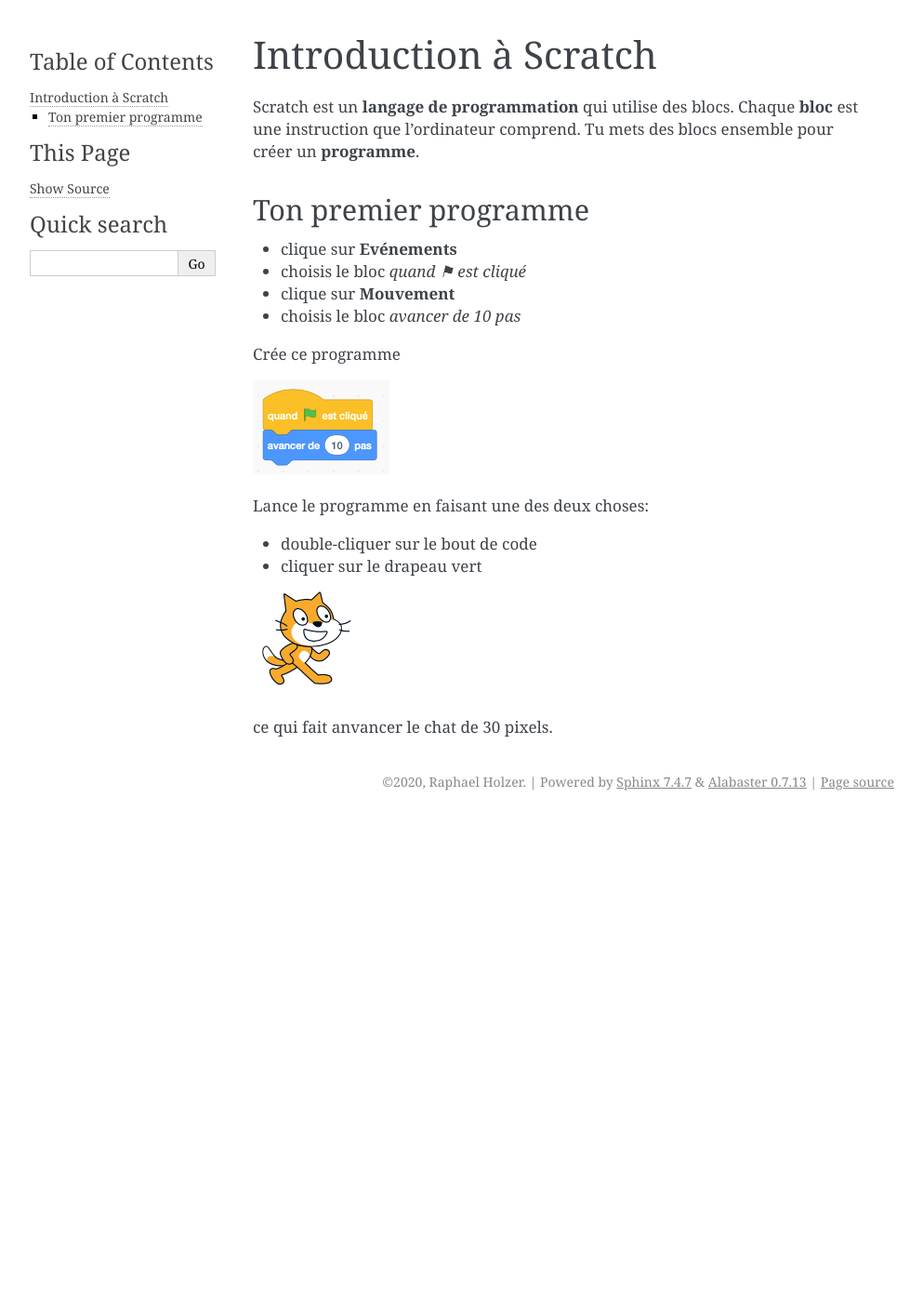
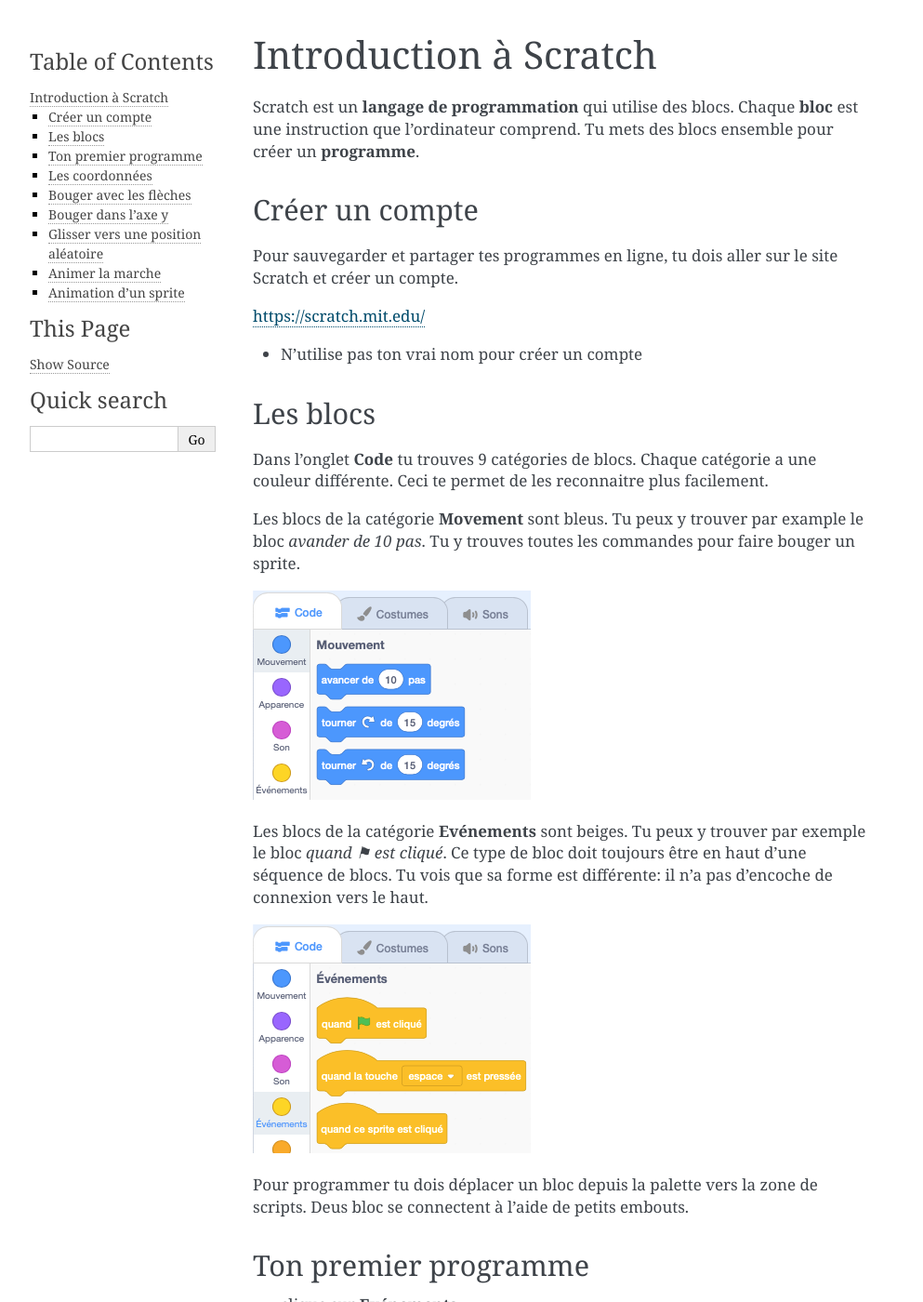
Before and after one commit to rasql/scratch-tutorial, a Sphinx documentation site: the page built from docs/1_intro/intro.rst, in a window 1280 px wide and 1400 px high. Shown: the whole window at 93% size, without its empty margins (148-1141 px from the left). Built offline with Sphinx 7.4.7, drawn with Linux system fonts in a browser that asks for light colours; some of the changed text lies outside the part shown.

Commit message:
finish intro

```diff
--- a/docs/1_intro/intro.rst
+++ b/docs/1_intro/intro.rst
@@ -5,6 +5,39 @@
 Chaque **bloc** est une instruction que l'ordinateur comprend.
 Tu mets des blocs ensemble pour créer un **programme**.
 
+Créer un compte
+---------------
+
+Pour sauvegarder et partager tes programmes en ligne,
+tu dois aller sur le site Scratch et créer un compte.
+
+https://scratch.mit.edu/
+
+* N'utilise pas ton vrai nom pour créer un compte
+
+
+Les blocs
+---------
+
+Dans l'onglet **Code** tu trouves 9 catégories de blocs.
+Chaque catégorie a une couleur différente.
+Ceci te permet de les reconnaitre plus facilement.
+
+Les blocs de la catégorie **Movement** sont bleus.
+Tu peux y trouver par example le bloc *avander de 10 pas*.
+Tu y trouves toutes les commandes pour faire bouger un sprite.
+
+.. image:: menu_move.png
+
+Les blocs de la catégorie **Evénements** sont beiges.
+Tu peux y trouver par exemple le bloc *quand ⚑ est cliqué*.
+Ce type de bloc doit toujours être en haut d'une séquence de blocs.
+Tu vois que sa forme est différente: il n'a pas d'encoche de connexion vers le haut.
+
+.. image:: menu_event.png
+
+Pour programmer tu dois déplacer un bloc depuis la palette vers la zone de scripts.
+Deus bloc se connectent à l'aide de petits embouts.
 
 Ton premier programme
 ---------------------
@@ -20,10 +53,102 @@
 
 Lance le programme en faisant une des deux choses:
 
-- double-cliquer sur le bout de code
+- cliquer sur le bout de code
 - cliquer sur le drapeau vert
 
 .. image:: cat.png
 
 
-ce qui fait anvancer le chat de 30 pixels.
+ce qui fait anvancer le chat de 10 pas.
+En Scratch 1 pas est un pixel.
+Un pixel est un point élémentaire de l'écran.
+
+Les coordonnées
+---------------
+
+A la fin de la palette **Mouvement**, tu peux cocher *abcisse x* et *ordonnée y*.
+
+.. image:: coord_check.png
+
+Ceci va afficher les coordonnées du sprite dans l'écran.
+
+.. image:: coord_display.png
+
+Essaye de déplacer le chat.
+
+Les coordonnées vont varier de -240 à 240 pour la direction x (abscisse)
+et de -180 à 180 pour la direction y (coordonnée).
+
+Bouger avec les flèches
+------------------------
+
+Tu peux utiliser les touches de direction pour déplacer le sprite.
+Crée ce bout de programme pour faire avancer le chat de 30 pas
+quand tu appuye sur la touche *droite*.
+
+.. image:: move_right.png
+
+Crée un autre bout de programme pour faire reculer le chat de 30 pas
+quand tu appuye sur la touche *gauche*.
+
+.. image:: move_left.png
+
+
+Bouger dans l'axe y
+-------------------
+
+Tu peux faire bouger le chat vers le haut avec ce bout de code:
+
+.. image:: move_up.png
+
+et vers le bas avec ce code-ci:
+
+.. image:: move_down.png
+
+
+Glisser vers une position aléatoire
+-----------------------------------
+
+Tu peux facilment faire glisser ton sprite vers une position aléatoire.
+Essaie ce-ci:
+
+.. image:: move_random.png
+
+
+Animer la marche
+----------------
+
+L'apparence d'un sprite est appelé **costume**.
+Le chat a déjà un deuxième costume par défaut, avec les pieds dans une autre position.
+
+.. image:: cat2.png
+
+Le code suivant va créer une animation.
+La position des pieds dans les deux images est différent de 30 pas.
+Si tu change de costume itération, ça donne l'impression que le chat marche.
+
+.. image:: animate1.png
+
+Quand le chat arrive au bord droit, il ne peut plus avancer et reste coincé.
+
+.. image:: cat_border.png
+
+Tu peux ajouter le bloc *rebondir si le bord est atteint*.
+
+
+Animation d'un sprite
+---------------------
+
+Tu peux faire bouger automatiquement un sprite en mettant les blocs de déplacement
+de l'exemple précéent dans une boucle.
+
+.. image:: animate2.png
+
+Quand tu clique sur le drapeau, le chat commence à faire des aller-retours
+en continuité.
+
+.. raw:: html
+
+    <iframe src="https://scratch.mit.edu/projects/380796710/embed" allowtransparency="true" width="485" height="402" frameborder="0" scrolling="no" allowfullscreen></iframe>
+
+https://scratch.mit.edu/projects/380796710
```
Also changed, not shown: docs/1_intro/animate1.png (added), docs/1_intro/animate2.png (added), docs/1_intro/cat2.png (added), docs/1_intro/cat_border.png (added), docs/1_intro/coord_check.png (added), docs/1_intro/coord_display.png (added), docs/1_intro/menu_event.png (added), docs/1_intro/menu_move.png (added), docs/1_intro/move_down.png (added), docs/1_intro/move_left.png (added), docs/1_intro/move_random.png (added), docs/1_intro/move_right.png (added), docs/1_intro/move_up.png (added).
